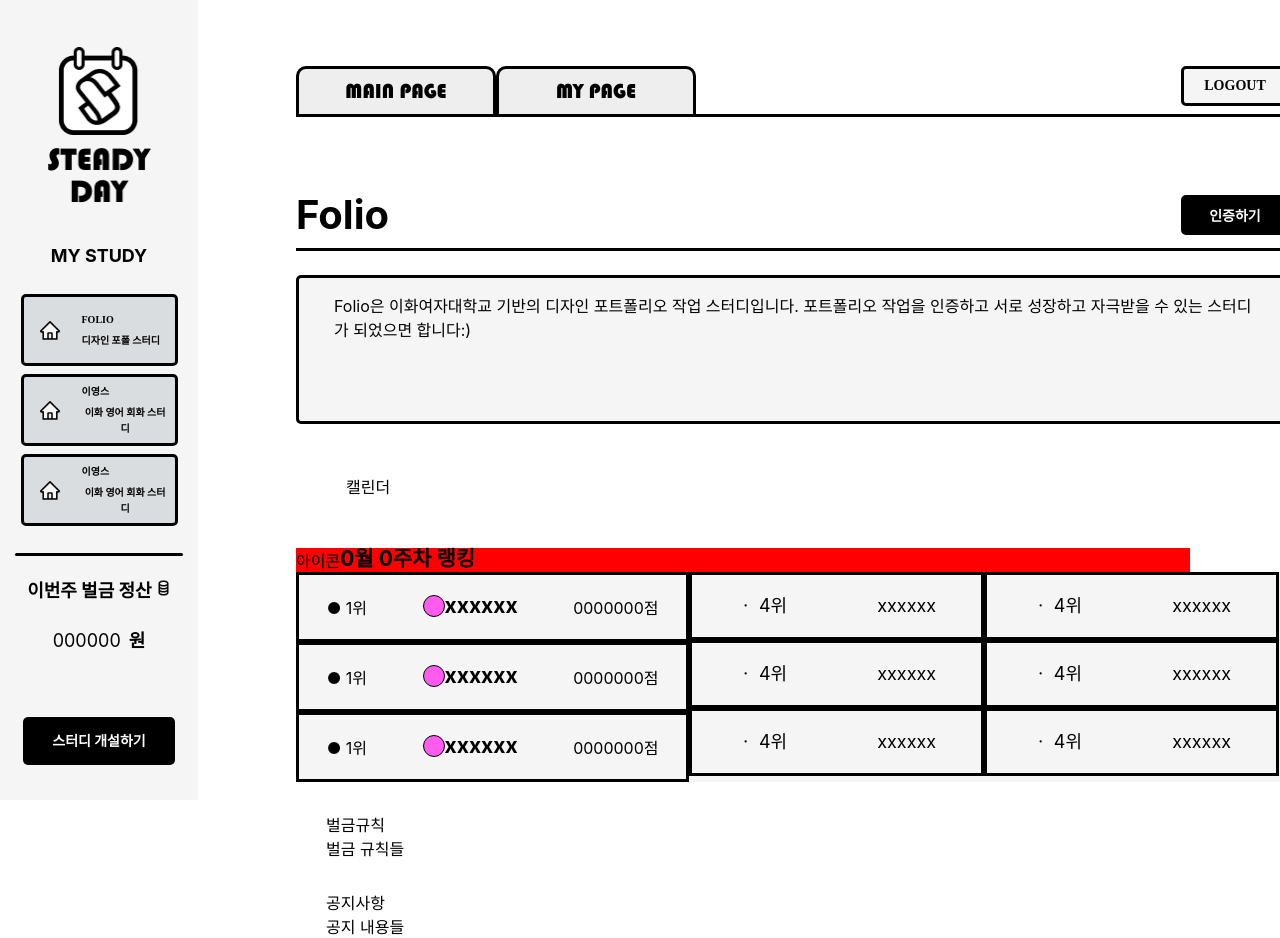
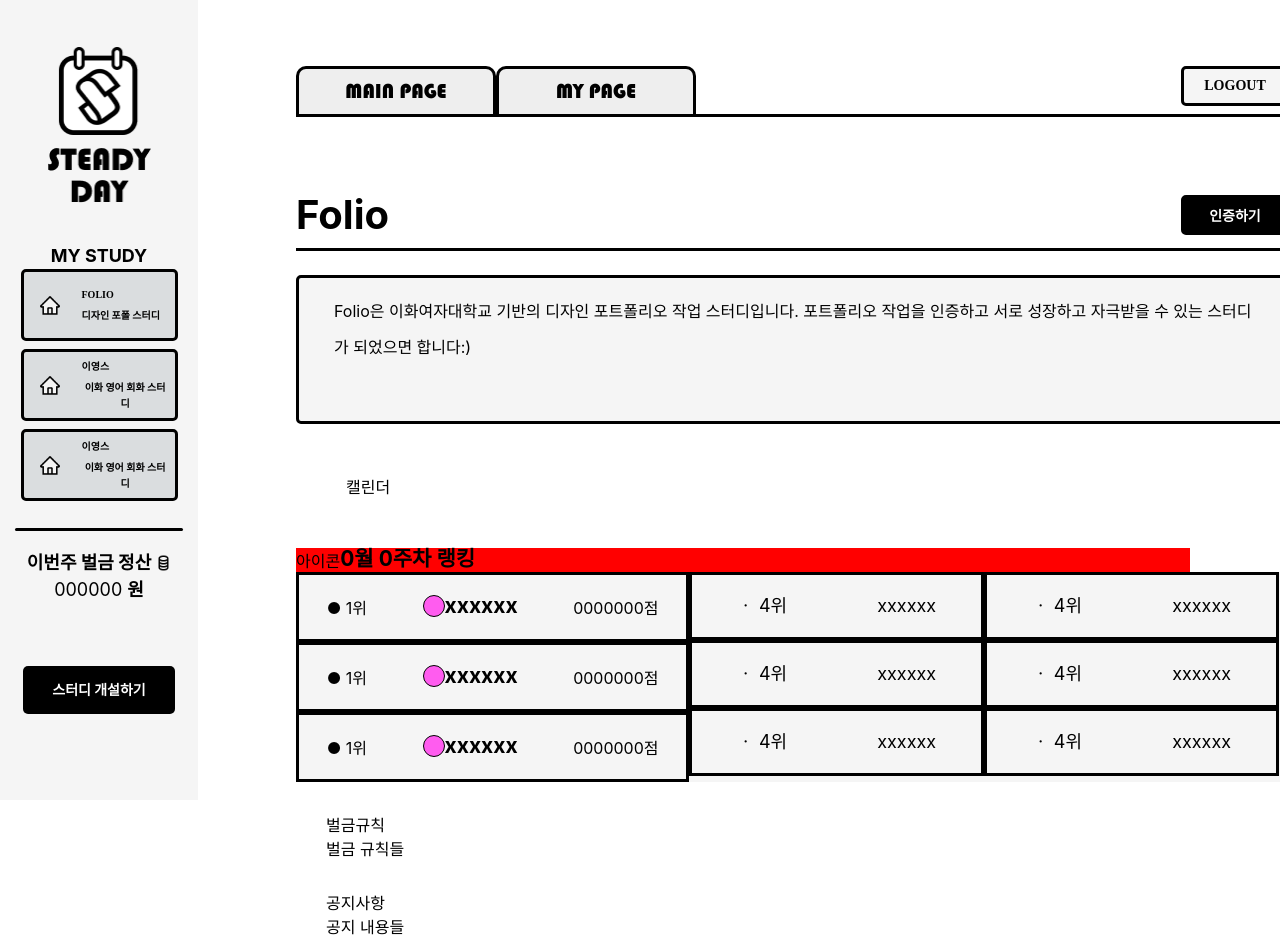
Before and after one commit to EFUB-steady/steady-front, a React (Create React App) app: page / in a window 1280 px wide. Built offline with nearby package versions, Linux system fonts and the light colour scheme; a web font is replaced by a local one.

Commit message:
♻️ sidebar UI 리팩토링

```diff
--- /dev/null
+++ b/src/ui/components/commons/Row.js
@@ -0,0 +1,8 @@
+import styled from "styled-components";
+
+export const Row = styled.div`
+  display: flex;
+  flex-direction: row;
+  justify-content: center;
+  align-items: center;
+`;
--- a/src/ui/components/main/study-info/StudyInfo.js
+++ b/src/ui/components/main/study-info/StudyInfo.js
@@ -26,6 +26,7 @@ const Content = styled.div`
   background: #f5f5f5;
   border: 3px solid #000000;
   border-radius: 5px;
+  line-height: 36px;
 
   /*텍스트 패딩*/
   padding-top: 15.29px;
--- /dev/null
+++ b/src/ui/components/sidebar/Penalty.js
@@ -0,0 +1,30 @@
+import styled from "styled-components";
+import { Row } from "../commons/Row";
+import { Subtitle2 } from "../../../core/texts";
+import coin from "../../../assets/icon_coin.png";
+import PenaltyAmount from "./PenaltyAmount";
+
+export default function Penalty() {
+  return (
+    <PenaltyBox>
+      <Row>
+        <Subtitle2>이번주 벌금 정산</Subtitle2>
+        <Coin src={coin} />
+      </Row>
+
+      <PenaltyAmount />
+    </PenaltyBox>
+  );
+}
+
+const PenaltyBox = styled.div`
+  display: flex;
+  flex-direction: column;
+  margin-top: 23px;
+  align-items: center;
+`;
+const Coin = styled.img`
+  width: 15px;
+  height: 18px;
+  margin-left: 5px;
+`;
--- /dev/null
+++ b/src/ui/components/sidebar/PenaltyAmount.js
@@ -0,0 +1,12 @@
+import { Row } from "../commons/Row";
+import { Body2, Subtitle2 } from "../../../core/texts";
+
+export default function PenaltyAmount() {
+  return (
+    <Row>
+      <Body2>000000</Body2>
+      <div style={{ width: 5 }} />
+      <Subtitle2>원</Subtitle2>
+    </Row>
+  );
+}
--- a/src/ui/components/sidebar/SideBar.js
+++ b/src/ui/components/sidebar/SideBar.js
@@ -1,45 +1,21 @@
 import styled from "styled-components";
 import { gray100 } from "../../../core/colors";
-import { Body2, Subtitle2 } from "../../../core/texts";
-import logo from "../../../assets/logo_vertical.png";
-import coin from "../../../assets/icon_coin.png";
 import MakeNewStudyBtn from "../buttons/study/MakeNewStudyBtn";
+import Penalty from "./Penalty";
 import SideBarStudyList from "./SideBarStudyList";
+import SideLogoBox from "./SideLogoBox";
 
 export default function SideBar() {
   return (
     <SideBarBox>
-      <Logo src={logo} />
-      <div style={{ marginTop: "40px", marginBottom: "25px" }}>
-        <Subtitle2>MY STUDY</Subtitle2>
-      </div>
+      <SideLogoBox />
+
       <SideBarStudyList />
-      <Bar />
-      <div
-        style={{
-          marginTop: "23px",
-          display: "flex",
-          flexDirection: "column",
-          alignItems: "center",
-        }}
-      >
-        <Subtitle2>
-          이번주 벌금 정산 <Coin src={coin} />
-        </Subtitle2>
-      </div>
-      <div
-        style={{
-          display: "flex",
-          flexWrap: "nowrap",
-          marginTop: "23px",
-          alignItems: "center",
-        }}
-      >
-        <Body2>000000 </Body2>
-        <span style={{ marginLeft: "8px" }}>
-          <Subtitle2>원</Subtitle2>
-        </span>
-      </div>
+
+      <Divider />
+
+      <Penalty />
+
       <MakeNewStudyBtn />
     </SideBarBox>
   );
@@ -57,21 +33,10 @@ const SideBarBox = styled.div`
   align-items: center;
 `;
 
-const Logo = styled.img`
-  width: 104px;
-  height: 167px;
-  margin-top: 40px;
-`;
-
-const Bar = styled.div`
+const Divider = styled.div`
   width: 168px;
   height: 3px;
   border-radius: 5px;
   margin-top: 23px;
   background-color: black;
 `;
-
-const Coin = styled.img`
-  width: 15px;
-  height: 18px;
-`;
--- /dev/null
+++ b/src/ui/components/sidebar/SideLogoBox.js
@@ -0,0 +1,18 @@
+import styled from "styled-components";
+import { Subtitle2 } from "../../../core/texts";
+import logo from "../../../assets/logo_vertical.png";
+
+export default function SideLogoBox() {
+  return (
+    <>
+      <Logo src={logo} />
+      <Subtitle2>MY STUDY</Subtitle2>
+    </>
+  );
+}
+
+const Logo = styled.img`
+  width: 104px;
+  height: 167px;
+  margin: 40px 0;
+`;
```
